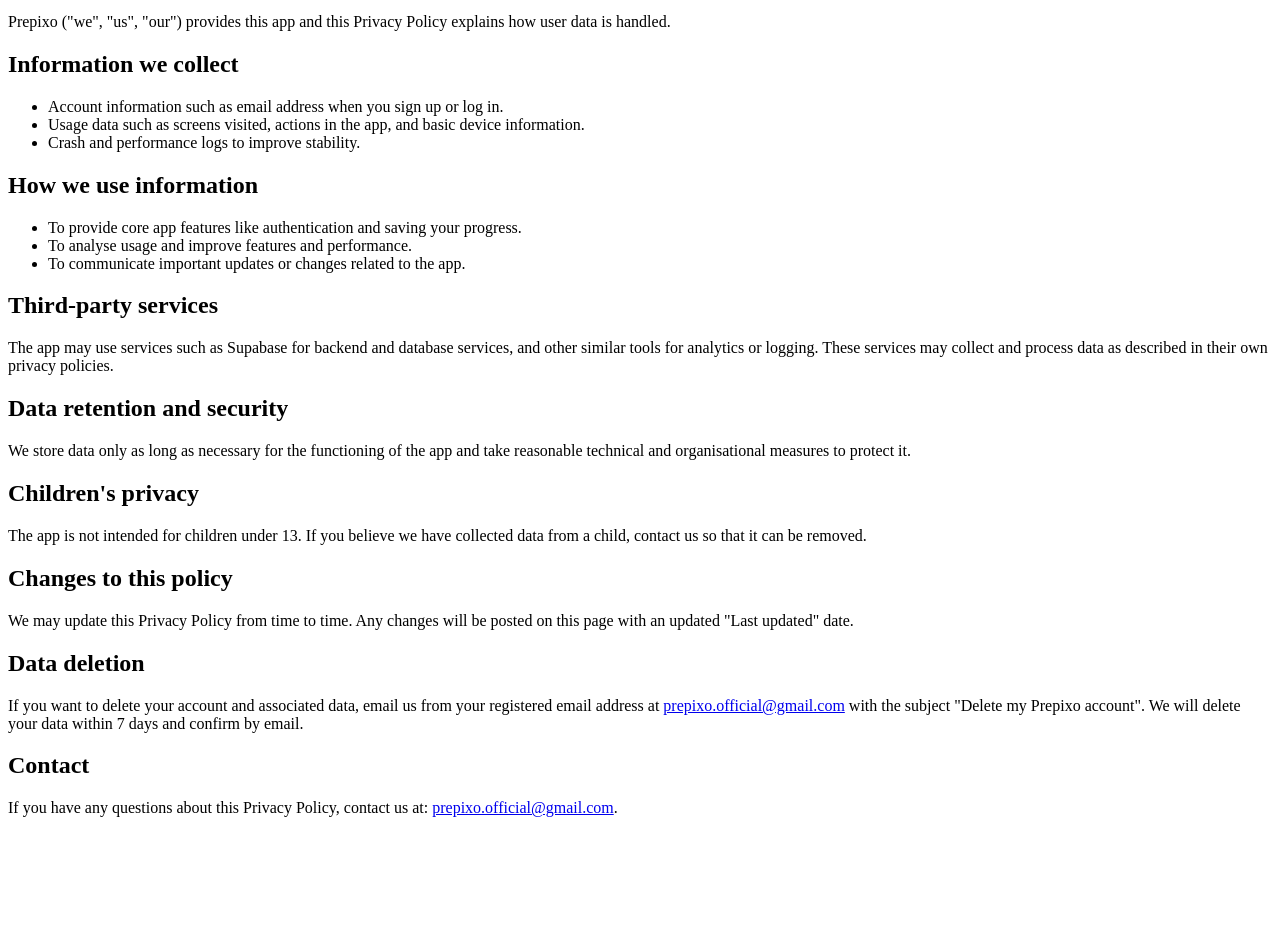
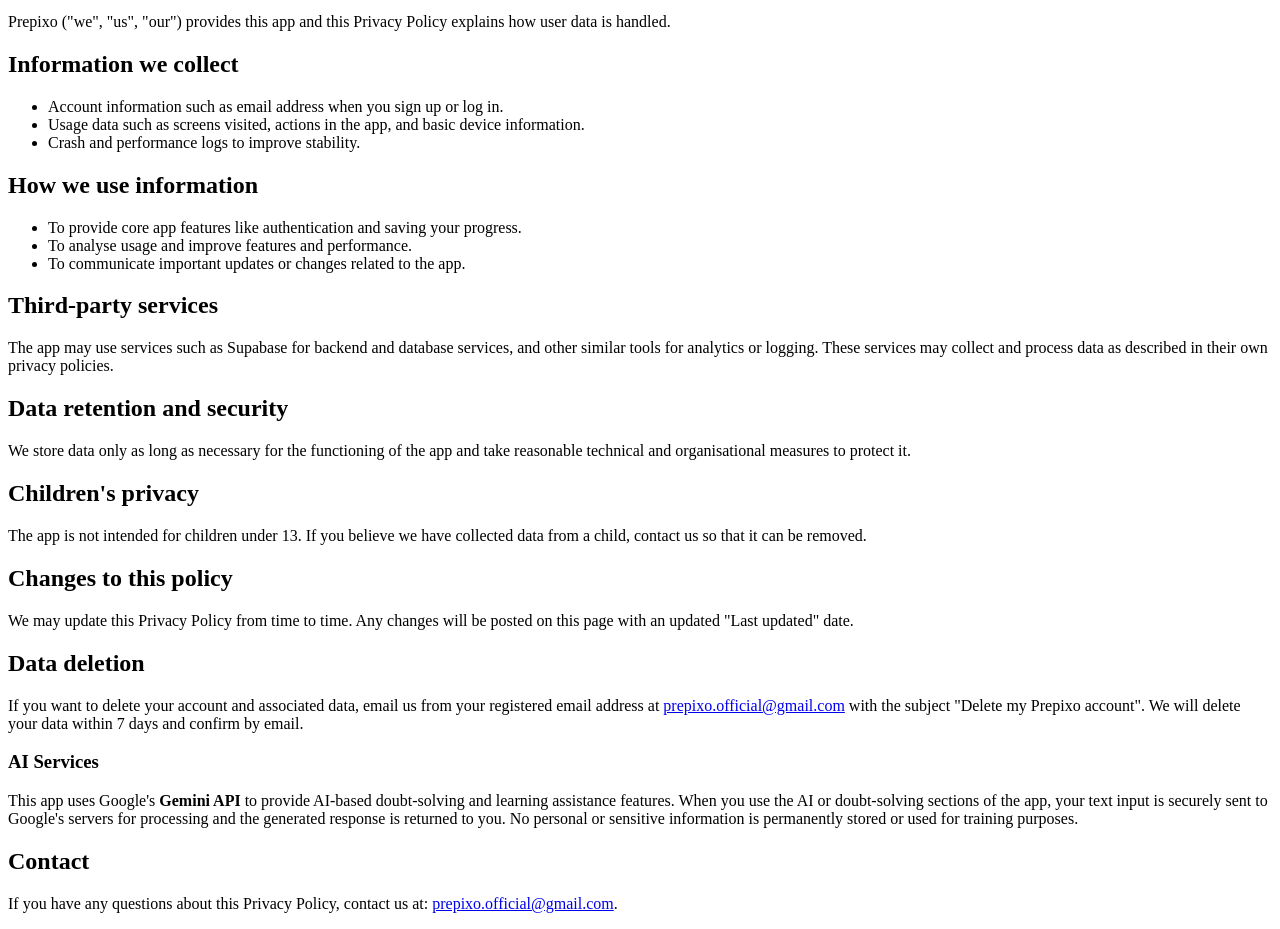
Before and after one commit to Aditya-tech18/prepixo-privacy, a plain HTML site: page index.html in a window 1280 px wide. Shown: the part 101-1030 px from the top of the page. Before the commit the page ends 934 px from the top, so only its background shows below. Drawn offline with Linux system fonts and the light colour scheme.

Commit message:
Include AI services and data privacy details
Added information about AI services and data handling.

```diff
--- a/index.html
+++ b/index.html
@@ -57,6 +57,15 @@
     We will delete your data within 7 days and confirm by email.
   </p>
 
+  <h3>AI Services</h3>
+<p>
+  This app uses Google's <strong>Gemini API</strong> to provide AI-based doubt-solving and learning assistance features.
+  When you use the AI or doubt-solving sections of the app, your text input is securely sent to Google's servers for processing
+  and the generated response is returned to you.
+  No personal or sensitive information is permanently stored or used for training purposes.
+</p>
+
+
 
   <h2>Contact</h2>
   <p>
```
